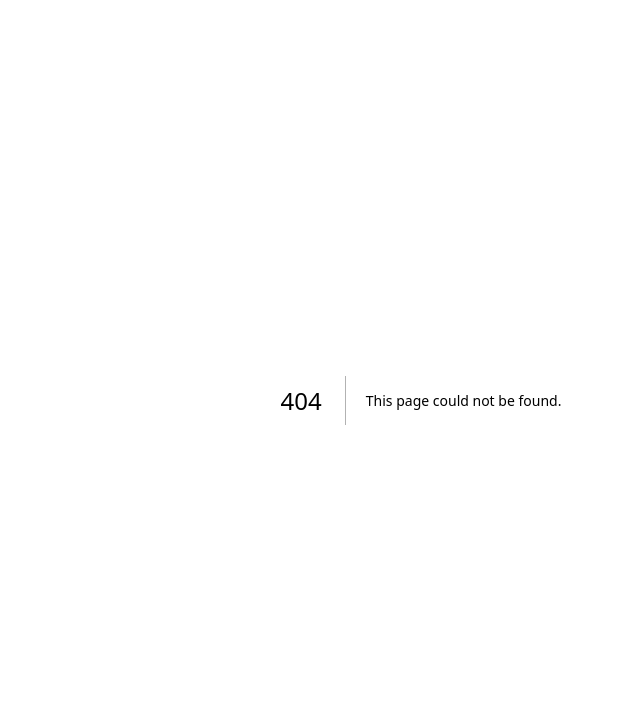
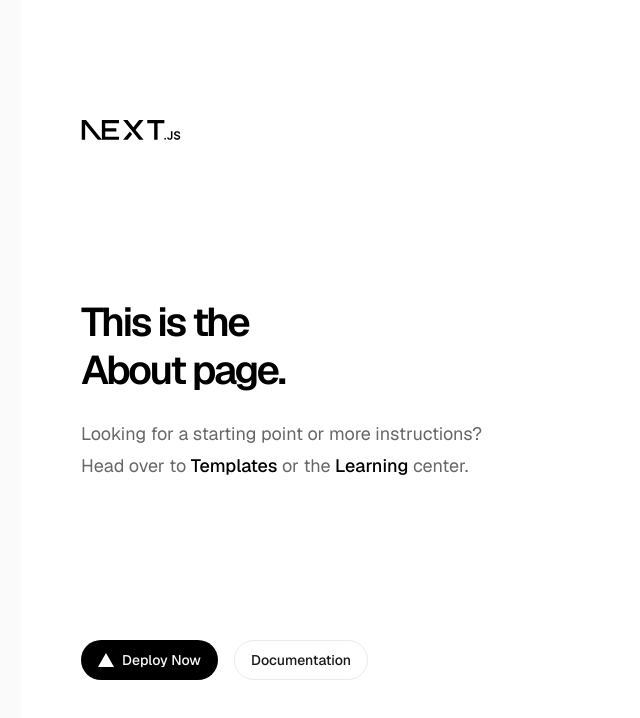
Before and after one commit to kuri-no/flow-meister, a Next.js app: page /about in a window 1280 px wide. Before the commit this address had no page. Shown: the top 718 px of the page, without its empty margins (219-859 px from the left). Built offline with nearby package versions, Linux system fonts and the light colour scheme.

Commit message:
aboutページ追加

```diff
--- /dev/null
+++ b/src/app/about/page.js
@@ -0,0 +1,66 @@
+import Image from "next/image";
+import styles from "./page.module.css";
+
+export default function Home() {
+  return (
+    <div className={styles.page}>
+      <main className={styles.main}>
+        <Image
+          className={styles.logo}
+          src="/next.svg"
+          alt="Next.js logo"
+          width={100}
+          height={20}
+          priority
+        />
+        <div className={styles.intro}>
+          <h1>This is the About page.</h1>
+          <p>
+            Looking for a starting point or more instructions? Head over to{" "}
+            <a
+              href="https://vercel.com/templates?framework=next.js&utm_source=create-next-app&utm_medium=appdir-template-tw&utm_campaign=create-next-app"
+              target="_blank"
+              rel="noopener noreferrer"
+            >
+              Templates
+            </a>{" "}
+            or the{" "}
+            <a
+              href="https://nextjs.org/learn?utm_source=create-next-app&utm_medium=appdir-template-tw&utm_campaign=create-next-app"
+              target="_blank"
+              rel="noopener noreferrer"
+            >
+              Learning
+            </a>{" "}
+            center.
+          </p>
+        </div>
+        <div className={styles.ctas}>
+          <a
+            className={styles.primary}
+            href="https://vercel.com/new?utm_source=create-next-app&utm_medium=appdir-template&utm_campaign=create-next-app"
+            target="_blank"
+            rel="noopener noreferrer"
+          >
+            <Image
+              className={styles.logo}
+              src="/vercel.svg"
+              alt="Vercel logomark"
+              width={16}
+              height={16}
+            />
+            Deploy Now
+          </a>
+          <a
+            className={styles.secondary}
+            href="https://nextjs.org/docs?utm_source=create-next-app&utm_medium=appdir-template&utm_campaign=create-next-app"
+            target="_blank"
+            rel="noopener noreferrer"
+          >
+            Documentation
+          </a>
+        </div>
+      </main>
+    </div>
+  );
+}
--- /dev/null
+++ b/src/app/about/page.module.css
@@ -0,0 +1,141 @@
+.page {
+  --background: #fafafa;
+  --foreground: #fff;
+
+  --text-primary: #000;
+  --text-secondary: #666;
+
+  --button-primary-hover: #383838;
+  --button-secondary-hover: #f2f2f2;
+  --button-secondary-border: #ebebeb;
+
+  display: flex;
+  min-height: 100vh;
+  align-items: center;
+  justify-content: center;
+  font-family: var(--font-geist-sans);
+  background-color: var(--background);
+}
+
+.main {
+  display: flex;
+  min-height: 100vh;
+  width: 100%;
+  max-width: 800px;
+  flex-direction: column;
+  align-items: flex-start;
+  justify-content: space-between;
+  background-color: var(--foreground);
+  padding: 120px 60px;
+}
+
+.intro {
+  display: flex;
+  flex-direction: column;
+  align-items: flex-start;
+  text-align: left;
+  gap: 24px;
+}
+
+.intro h1 {
+  max-width: 320px;
+  font-size: 40px;
+  font-weight: 600;
+  line-height: 48px;
+  letter-spacing: -2.4px;
+  text-wrap: balance;
+  color: var(--text-primary);
+}
+
+.intro p {
+  max-width: 440px;
+  font-size: 18px;
+  line-height: 32px;
+  text-wrap: balance;
+  color: var(--text-secondary);
+}
+
+.intro a {
+  font-weight: 500;
+  color: var(--text-primary);
+}
+
+.ctas {
+  display: flex;
+  flex-direction: row;
+  width: 100%;
+  max-width: 440px;
+  gap: 16px;
+  font-size: 14px;
+}
+
+.ctas a {
+  display: flex;
+  justify-content: center;
+  align-items: center;
+  height: 40px;
+  padding: 0 16px;
+  border-radius: 128px;
+  border: 1px solid transparent;
+  transition: 0.2s;
+  cursor: pointer;
+  width: fit-content;
+  font-weight: 500;
+}
+
+a.primary {
+  background: var(--text-primary);
+  color: var(--background);
+  gap: 8px;
+}
+
+a.secondary {
+  border-color: var(--button-secondary-border);
+}
+
+/* Enable hover only on non-touch devices */
+@media (hover: hover) and (pointer: fine) {
+  a.primary:hover {
+    background: var(--button-primary-hover);
+    border-color: transparent;
+  }
+
+  a.secondary:hover {
+    background: var(--button-secondary-hover);
+    border-color: transparent;
+  }
+}
+
+@media (max-width: 600px) {
+  .main {
+    padding: 48px 24px;
+  }
+
+  .intro {
+    gap: 16px;
+  }
+
+  .intro h1 {
+    font-size: 32px;
+    line-height: 40px;
+    letter-spacing: -1.92px;
+  }
+}
+
+@media (prefers-color-scheme: dark) {
+  .logo {
+    filter: invert();
+  }
+
+  .page {
+    --background: #000;
+    --foreground: #000;
+
+    --text-primary: #ededed;
+    --text-secondary: #999;
+
+    --button-primary-hover: #ccc;
+    --button-secondary-hover: #1a1a1a;
+    --button-secondary-border: #1a1a1a;
+  }
+}
```
